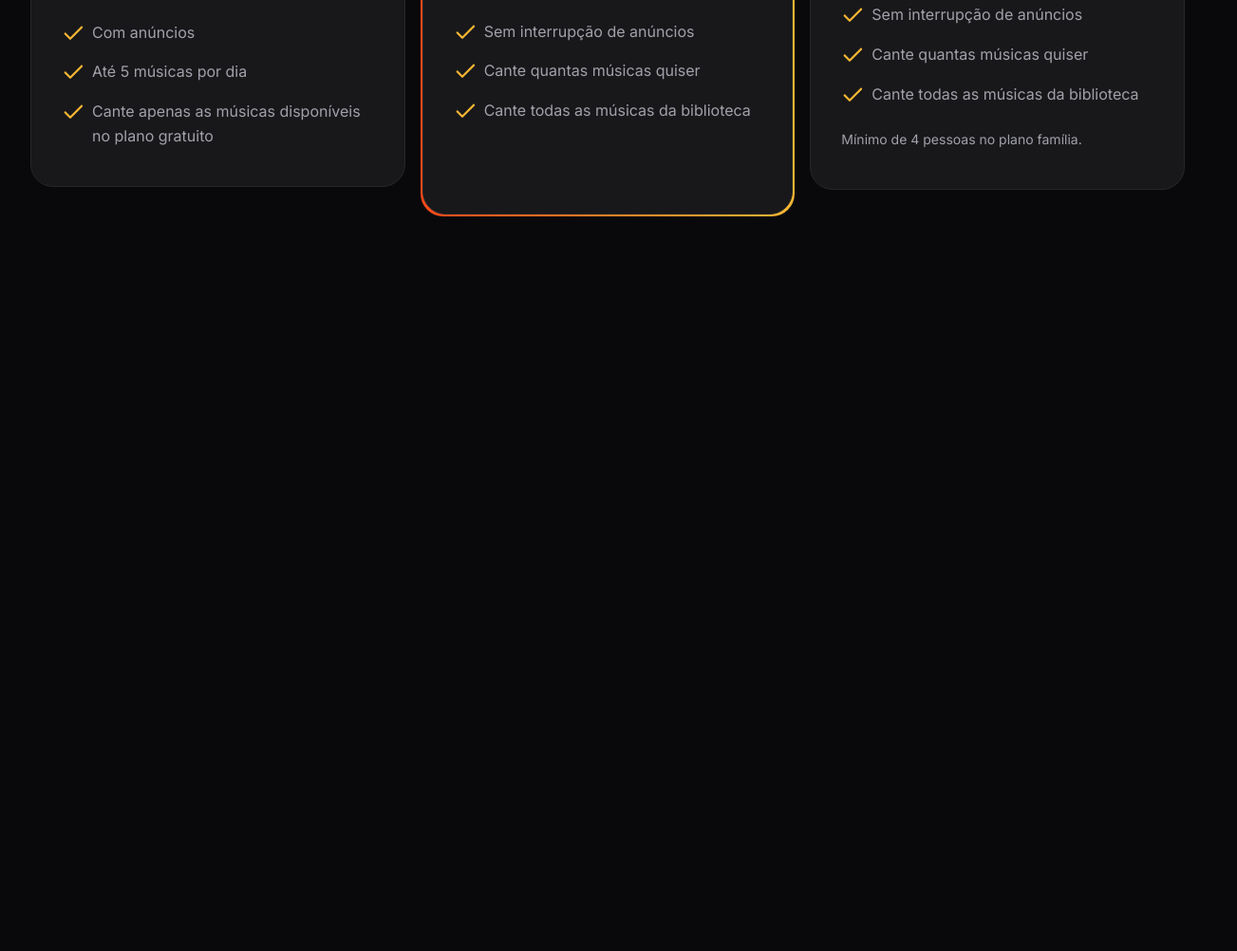
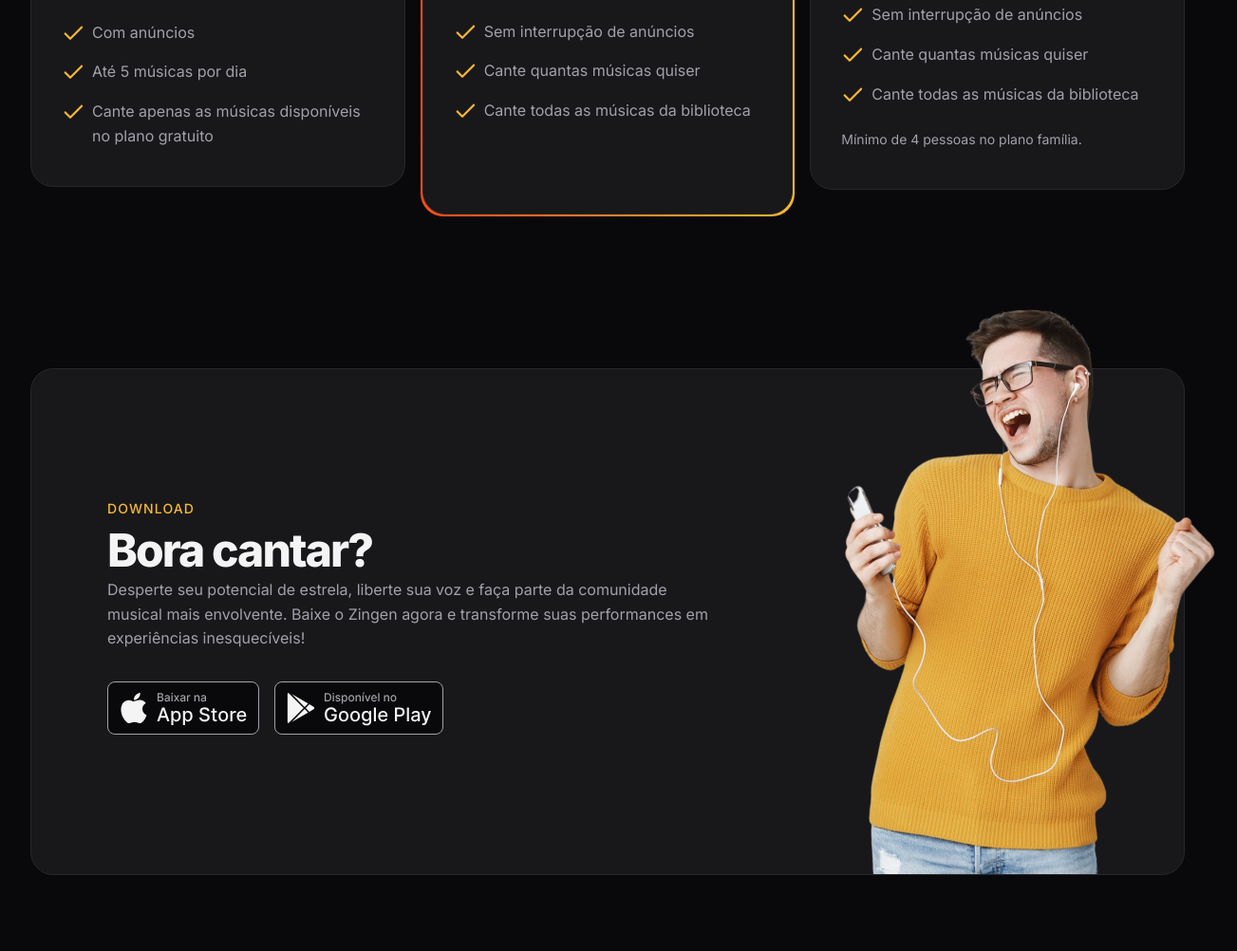
Before and after one commit to srlemos/Projeto-Zingen-Responsividade, a plain HTML site: page index.html in a window 1280 px wide. Shown: the part 3243-4245 px from the top of the page at 95% size, 1303 px wide, since content can reach past the window. Before the commit the page ends 3551 px from the top, so only its background shows below. Drawn offline with Linux system fonts and the light colour scheme.

Commit message:
section download

```diff
--- a/index.html
+++ b/index.html
@@ -163,5 +163,29 @@
         </div>
       </div>
     </section>
+    <section id="download">
+      <div class="container py-xl">
+        <div class="card px-lg even-columns items-center">
+          <div>
+            <header>
+              <strong>download</strong>
+              <h2>Bora cantar?</h2>
+            </header>
+            <p>
+              Desperte seu potencial de estrela, liberte sua voz e faça parte da comunidade musical mais envolvente. Baixe o Zingen agora e transforme suas performances em experiências inesquecíveis!
+            </p>
+            <div class="buttons flex gap-1">
+              <a href="#">
+                <img src="assets/button-appstore.svg" alt="Baixar da App Store">
+              </a>
+              <a href="">
+                <img src="assets/button-playstore.svg" alt="Baixar da Play Store">
+              </a>
+            </div>
+          </div>
+          <img src="assets/rapaz-ouvindo-musica-com-fones-de-ouvido-e-cantando-no-aplicativo-de-karaoke-removebg 1.png" alt="">
+        </div>
+      </div>
+    </section>
   </body>
 </html>
--- /dev/null
+++ b/styles/download.css
@@ -0,0 +1,32 @@
+#download {
+  .card {
+    position: relative;
+    padding: 3rem 1.5rem 15rem;
+
+    & > img {
+      width: 14.5rem;
+      position: absolute;
+      bottom: 0;
+      right: -3.5rem;
+    }
+  }
+
+  & .buttons {
+    flex-wrap: wrap;
+    margin-top: 2rem;
+  }
+
+  @media (width >= 80em) {
+    .card {
+      padding: 8.75rem 5rem;
+
+      & > div:nth-child(1) {
+        max-width: 40rem;
+      }
+
+      & > img {
+        width: 29.125rem;
+      }
+    }
+  }
+}
--- a/styles/global.css
+++ b/styles/global.css
@@ -46,6 +46,7 @@ html {
   font-size: var(--fs-base);
   line-height: 1.6;
   color: var(--text-color-primary);
+  overflow-x: hidden;
 }
 
 body {
--- a/styles/index.css
+++ b/styles/index.css
@@ -9,3 +9,4 @@
 @import url(cards.css);
 @import url(features.css) (width >= 80em);
 @import url(pricing.css);
+@import url(download.css);
```
Also changed, not shown: assets/button-appstore.svg (added), assets/button-playstore.svg (added).
